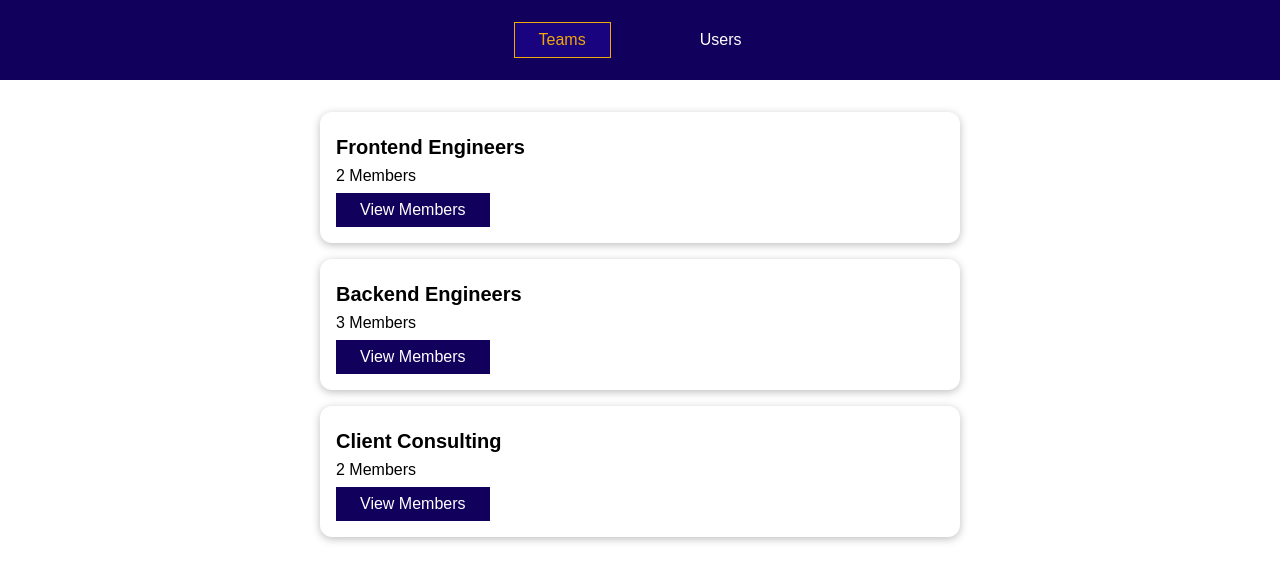
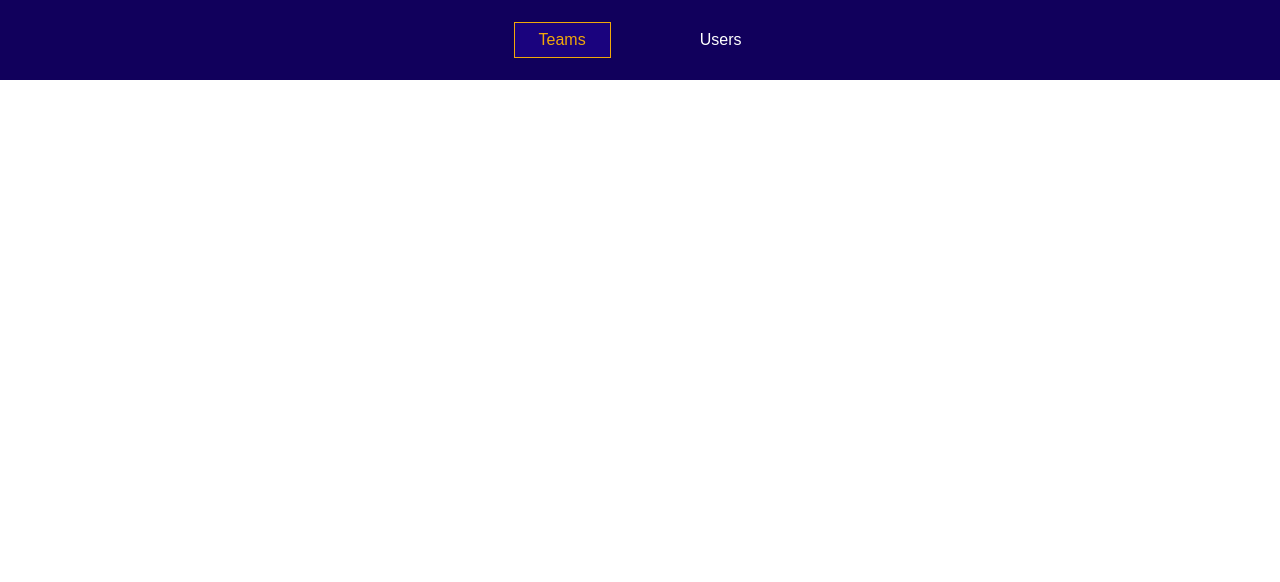
Before and after one commit to gafur-demirci/Vuejs-Learning-Examples, a Vue app in the folder routing-01-starting-setup/: page /teams in a window 1280 px wide. Shown: the top 582 px of the page. Built offline with nearby package versions, Linux system fonts and the light colour scheme.

Commit message:
Commented logic for route the pages in script because using vue router

```diff
--- a/routing-01-starting-setup/src/App.vue
+++ b/routing-01-starting-setup/src/App.vue
@@ -6,19 +6,19 @@
 </template>
 
 <script>
-import TeamsList from './components/teams/TeamsList.vue';
-import UsersList from './components/users/UsersList.vue';
+// import TeamsList from './components/teams/TeamsList.vue';
+// import UsersList from './components/users/UsersList.vue';
 import TheNavigation from './components/nav/TheNavigation.vue';
 
 export default {
   components: {
     TheNavigation,
-    TeamsList,
-    UsersList,
+    // TeamsList,
+    // UsersList,
   },
   data() {
     return {
-      activePage: 'teams-list',
+      // activePage: 'teams-list',
       teams: [
         { id: 't1', name: 'Frontend Engineers', members: ['u1', 'u2'] },
         { id: 't2', name: 'Backend Engineers', members: ['u1', 'u2', 'u3'] },
@@ -39,11 +39,11 @@ export default {
       users: this.users,
     };
   },
-  methods: {
-    setActivePage(page) {
-      this.activePage = page;
-    },
-  },
+  // methods: {
+  //   setActivePage(page) {
+  //     this.activePage = page;
+  //   },
+  // },
 };
 </script>
 
```
